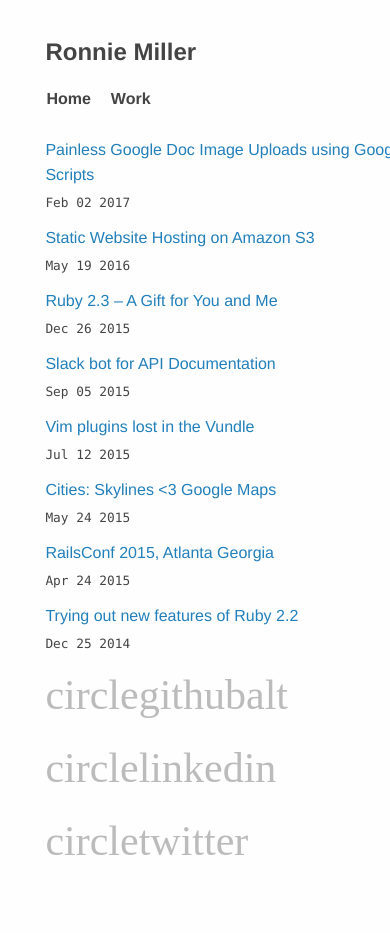
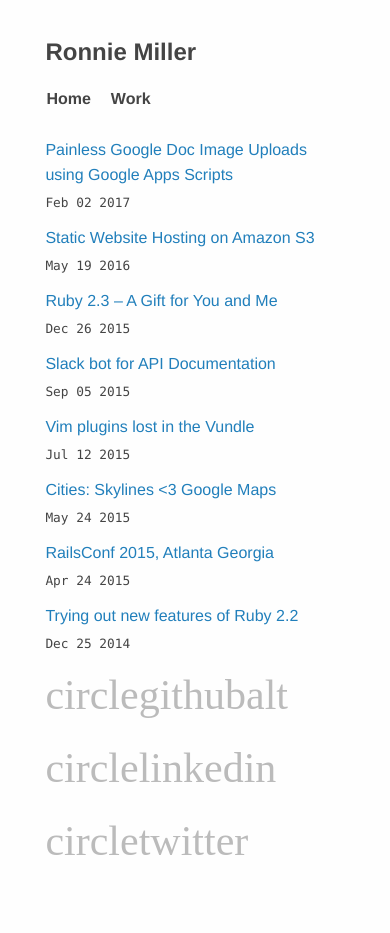
Before and after one commit to mlr/mlr.github.com, a Jekyll site: the page built from index.md, in a window 390 px wide. Built offline with Jekyll 4.4.1, drawn with Linux system fonts in a browser that asks for light colours; some web fonts are replaced.

Commit message:
Fix long blog post titles on mobile devices

```diff
--- a/_sass/_responsive.scss
+++ b/_sass/_responsive.scss
@@ -13,6 +13,10 @@
   #content.page.index {
     li {
       flex-direction: column !important;
+    }
+
+    span.blog-post-title {
+      min-width: auto !important;
     }
 
     span.blog-post-date {
```
Also changed, not shown: 1 other file.
